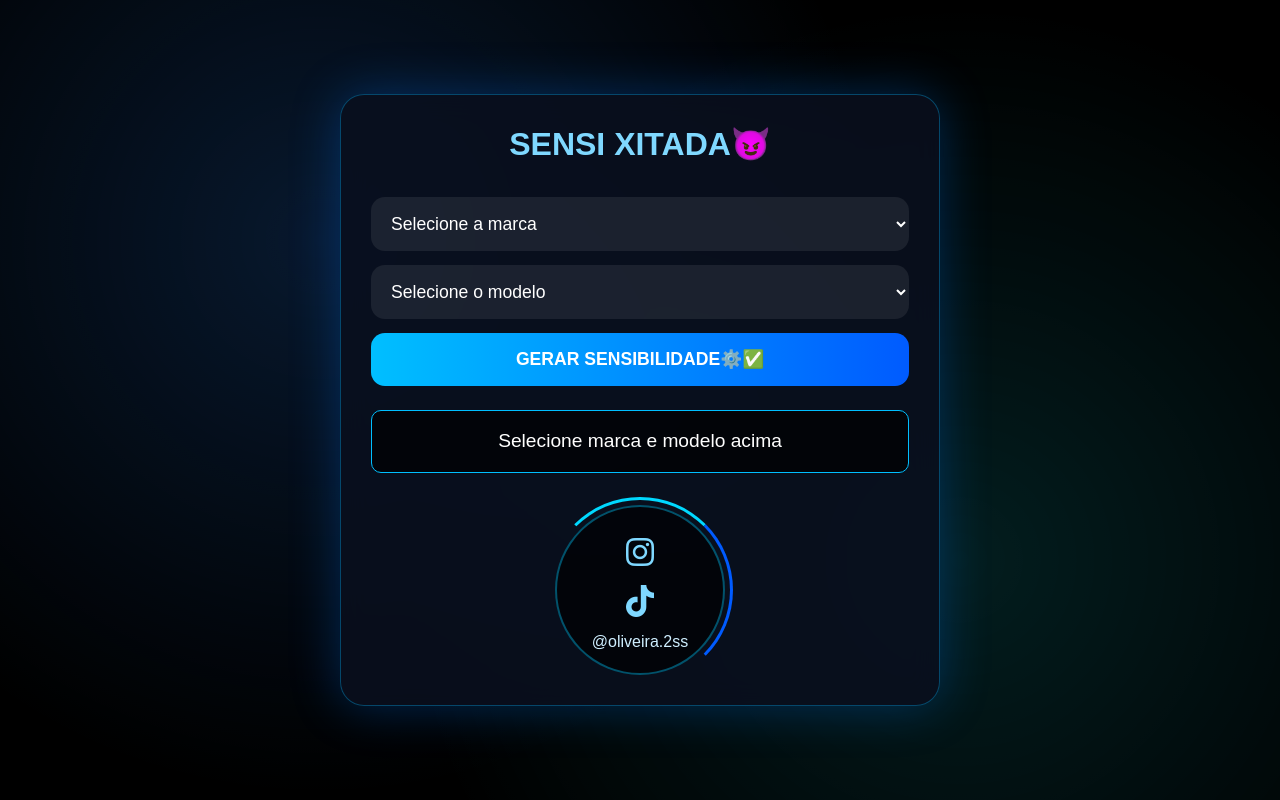
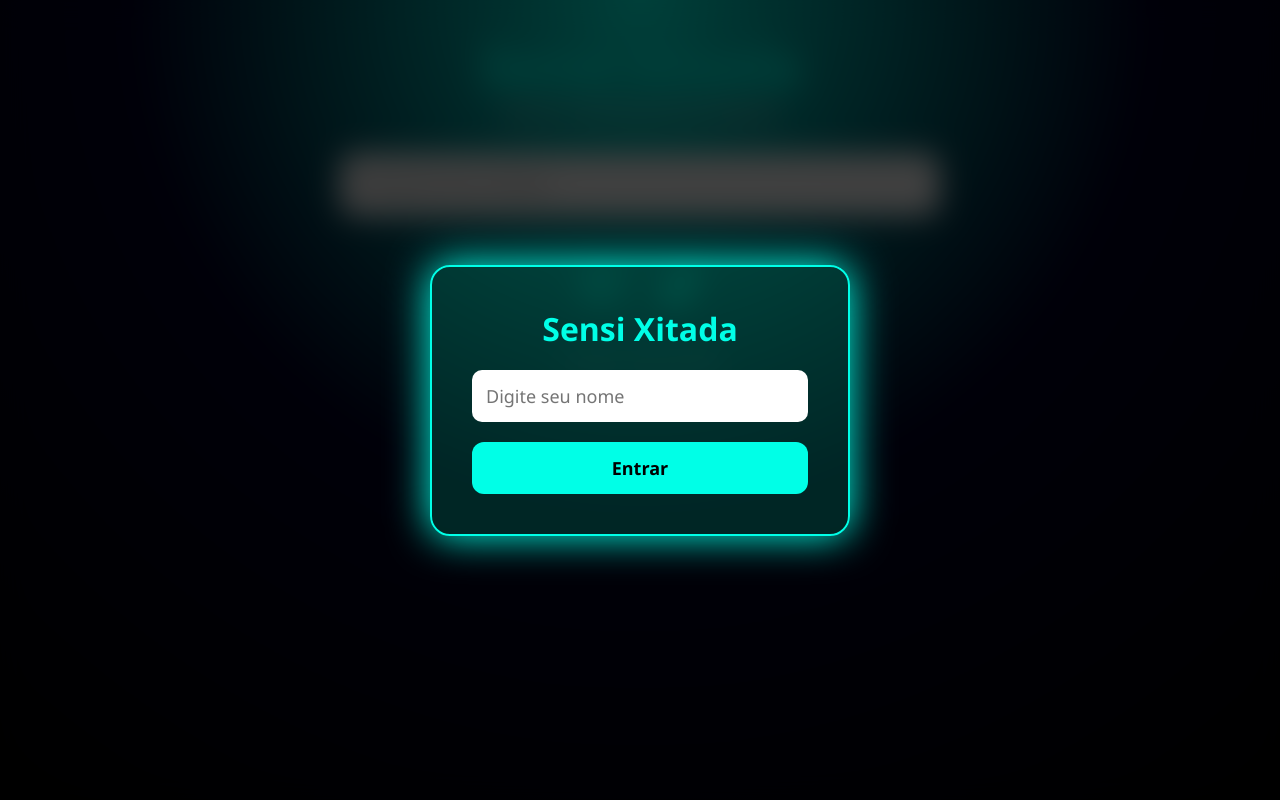
Before and after one commit to Instamod88/Oliveira.sensi, a plain HTML site: page index.html in a window 1280 px wide. Drawn offline with Linux system fonts and the light colour scheme.

Commit message:
Atualizar o index.html

```diff
--- a/index.html
+++ b/index.html
@@ -3,280 +3,250 @@
 <head>
 <meta charset="UTF-8">
 <meta name="viewport" content="width=device-width, initial-scale=1.0">
-<title>SENSI NIVEL XIT👹</title>
+<title>Sensi Xitada</title>
 
-<!-- Font Awesome para ícones -->
-<link rel="stylesheet" href="https://cdnjs.cloudflare.com/ajax/libs/font-awesome/6.5.0/css/all.min.css">
+<!-- Ícones -->
+<link rel="stylesheet" href="https://cdnjs.cloudflare.com/ajax/libs/font-awesome/6.5.1/css/all.min.css">
 
 <style>
-/* ===== GERAL ===== */
+/* ===== RESET ===== */
 * {
-  margin: 0; padding: 0;
+    margin: 0;
+    padding: 0;
     box-sizing: border-box;
-  font-family: Arial, sans-serif;
+    font-family: 'Segoe UI', sans-serif;
 }
+
+/* ===== BODY ===== */
 body {
-  background: #000;
+    background: radial-gradient(circle at top, #00ffe7, #020024, #000);
     color: #fff;
     min-height: 100vh;
+    overflow-x: hidden;
+}
+
+/* ===== ANIMAÇÃO DE ENTRADA ===== */
+@keyframes fadeZoom {
+    from {opacity:0; transform: scale(0.85);}
+    to {opacity:1; transform: scale(1);}
+}
+
+/* ===== LOGIN ===== */
+#login {
+    position: fixed;
+    inset: 0;
+    background: rgba(0,0,0,0.75);
+    backdrop-filter: blur(15px);
     display: flex;
     justify-content: center;
     align-items: center;
-  overflow-x: hidden;
+    z-index: 10;
 }
 
-/* ===== FUNDO ANIMADO ===== */
-.bg {
-  position: fixed; inset: 0;
-  background:
-    radial-gradient(circle at 25% 30%, rgba(0,150,255,0.18), transparent 50%),
-    radial-gradient(circle at 75% 70%, rgba(0,255,255,0.12), transparent 50%);
-  animation: bgMove 12s infinite alternate ease-in-out;
-  z-index: -1;
+.login-box {
+    background: rgba(0,255,200,0.15);
+    border: 2px solid #00ffe7;
+    box-shadow: 0 0 40px #00ffe7;
+    padding: 40px;
+    width: 90%;
+    max-width: 420px;
+    border-radius: 20px;
+    animation: fadeZoom 1s ease;
+    text-align: center;
 }
-@keyframes bgMove {
-  0% { filter: hue-rotate(0deg); }
-  100% { filter: hue-rotate(45deg); }
+
+.login-box h1 {
+    margin-bottom: 20px;
+    color: #00ffe7;
+}
+
+.login-box input {
+    width: 100%;
+    padding: 14px;
+    margin-bottom: 20px;
+    border-radius: 10px;
+    border: none;
+    outline: none;
+    font-size: 18px;
+}
+
+.login-box button {
+    width: 100%;
+    padding: 14px;
+    border-radius: 12px;
+    border: none;
+    background: #00ffe7;
+    color: #000;
+    font-size: 18px;
+    cursor: pointer;
+    font-weight: bold;
 }
 
 /* ===== CONTAINER ===== */
 .container {
-  width: 95%;
-  max-width: 600px;
-  background: rgba(10,15,30,0.88);
-  backdrop-filter: blur(14px);
-  border-radius: 24px;
+    max-width: 1200px;
+    margin: auto;
     padding: 30px;
-  border: 1px solid rgba(0,180,255,0.35);
-  box-shadow: 0 0 50px rgba(0,120,255,0.3);
+    animation: fadeZoom 1.2s ease;
 }
 
-/* ===== TITULO ===== */
-h1 {
+/* ===== HEADER ===== */
+header {
     text-align: center;
-  font-size: 2rem;
-  margin-bottom: 20px;
-  color: #7fd8ff;
+    margin-bottom: 30px;
 }
 
-/* ===== SELECT ===== */
-select, button {
-  width: 100%;
-  padding: 16px;
-  margin-top: 14px;
-  border-radius: 14px;
-  font-size: 1.1rem;
-  border: none;
+header h1 {
+    font-size: 52px;
+    color: #00ffe7;
+    text-shadow: 0 0 20px #00ffe7;
 }
 
-select {
-  background: rgba(255,255,255,0.08);
-  color: #fff;
-}
-button {
-  background: linear-gradient(90deg, #00bfff, #005bff);
-  color: #fff;
-  font-weight: bold;
-  cursor: pointer;
+/* ===== SEARCH ===== */
+.search-box {
+    display: flex;
+    justify-content: center;
+    margin-bottom: 30px;
 }
 
-/* ===== RESULTADO ===== */
-#resultado {
-  margin-top: 24px;
-  font-size: 1.2rem;
-  line-height: 1.7;
-  text-align: center;
-  background: rgba(0,0,0,0.7);
-  border: 1px solid #00bfff;
-  border-radius: 10px;
-  padding: 14px;
+.search-box input {
+    width: 100%;
+    max-width: 600px;
+    padding: 18px;
+    border-radius: 15px;
+    border: none;
+    font-size: 20px;
+    outline: none;
 }
 
-/* ===== CÍRCULO SOCIAL ===== */
-.social-wrapper {
-  margin-top: 32px;
-  display: flex;
-  justify-content: center;
+/* ===== RESULT ===== */
+.result {
+    background: rgba(0,0,0,0.6);
+    border: 2px solid #00ffe7;
+    box-shadow: 0 0 25px #00ffe7;
+    border-radius: 20px;
+    padding: 30px;
+    display: none;
 }
-.social-circle {
-  position: relative;
-  width: 170px;
-  height: 170px;
-  border-radius: 50%;
-  background: rgba(0,0,0,0.65);
-  border: 2px solid rgba(0,200,255,0.4);
-  display: flex;
-  justify-content: center;
-  align-items: center;
-  flex-direction: column;
+
+.result h2 {
+    text-align: center;
+    color: #00ffe7;
+    margin-bottom: 20px;
+    font-size: 32px;
 }
-.social-circle::before {
-  content: "";
-  position: absolute;
-  inset: -10px;
-  border-radius: 50%;
-  border: 3px solid transparent;
-  border-top: 3px solid #00d9ff;
-  border-right: 3px solid #005bff;
-  animation: spin 5s linear infinite;
+
+/* ===== SENSI GRID ===== */
+.sensi-grid {
+    display: grid;
+    grid-template-columns: repeat(auto-fit,minmax(220px,1fr));
+    gap: 20px;
 }
-@keyframes spin {
-  from { transform: rotate(0deg); }
-  to { transform: rotate(360deg); }
+
+.sensi-box {
+    background: rgba(0,255,200,0.15);
+    padding: 20px;
+    border-radius: 15px;
+    text-align: center;
+    font-size: 22px;
 }
-.social-circle a {
-  color: #7fd8ff;
-  font-size: 2rem;
-  margin: 6px;
-  text-decoration: none;
+
+/* ===== SOCIAL ===== */
+.social {
+    margin-top: 40px;
+    text-align: center;
 }
-.social-circle span {
-  font-size: 1rem;
-  margin-top: 6px;
-  color: #cfefff;
+
+.social a {
+    color: #00ffe7;
+    font-size: 42px;
+    margin: 0 20px;
+    transition: 0.3s;
+}
+
+.social a:hover {
+    text-shadow: 0 0 20px #00ffe7;
+}
+
+/* ===== FOOTER ===== */
+footer {
+    margin-top: 40px;
+    text-align: center;
+    opacity: 0.7;
 }
 </style>
 </head>
 
 <body>
 
-<div class="bg"></div>
-
-<div class="container">
-  <h1>SENSI XITADA😈</h1>
-
-  <select id="brand">
-    <option value="">Selecione a marca</option>
-  </select>
-
-  <select id="model">
-    <option value="">Selecione o modelo</option>
-  </select>
-
-  <button onclick="gerar()">GERAR SENSIBILIDADE⚙️✅</button>
-
-  <div id="resultado">Selecione marca e modelo acima</div>
-
-  <div class="social-wrapper">
-    <div class="social-circle">
-      <a href="https://www.instagram.com/_oliveira.2ss?igsh=MXIxaHRybzFmbDV2Nw%3D%3D&utm_source=qr" target="_blank">
-        <i class="fab fa-instagram"></i>
-      </a>
-      <a href="https://www.tiktok.com/@oliveira.2ss?_r=1&_t=ZS-9365HT9XmyN" target="_blank">
-        <i class="fab fa-tiktok"></i>
-      </a>
-      <span>@oliveira.2ss</span>
-    </div>
+<!-- LOGIN -->
+<div id="login">
+    <div class="login-box">
+        <h1>Sensi Xitada</h1>
+        <input type="text" placeholder="Digite seu nome">
+        <button onclick="entrar()">Entrar</button>
     </div>
 </div>
 
+<!-- SITE -->
+<div class="container">
+
+<header>
+    <h1>Sensi Xitada</h1>
+    <p>Gerador Profissional de Sensibilidade</p>
+</header>
+
+<div class="search-box">
+    <input type="text" id="search" placeholder="Pesquise seu celular..." oninput="gerar()">
+</div>
+
+<div class="result" id="result">
+    <h2 id="phoneName"></h2>
+
+    <div class="sensi-grid">
+        <div class="sensi-box">Geral<br><strong id="geral"></strong></div>
+        <div class="sensi-box">Vermelho<br><strong id="vermelho"></strong></div>
+        <div class="sensi-box">2X<br><strong id="x2"></strong></div>
+        <div class="sensi-box">4X<br><strong id="x4"></strong></div>
+    </div>
+</div>
+
+<div class="social">
+    <a href="https://www.instagram.com/_oliveira.2ss" target="_blank"><i class="fab fa-instagram"></i></a>
+    <a href="https://www.tiktok.com/@oliveira.2ss" target="_blank"><i class="fab fa-tiktok"></i></a>
+</div>
+
+<footer>
+    © 2026 • Sensi Xitada
+</footer>
+
+</div>
+
 <script>
-// =================================================================
-// 📱 BASE EXTREMAMENTE AMPLIADA DE DISPOSITIVOS (ANDROID + IPHONE)
-// =================================================================
-
-const celulares = {
-
-  Apple: [
-    "iPhone 6","iPhone 6s","iPhone 7","iPhone 8","iPhone X","iPhone XR","iPhone XS","iPhone XS Max",
-    "iPhone 11","iPhone 11 Pro","iPhone 11 Pro Max",
-    "iPhone 12","iPhone 12 Mini","iPhone 12 Pro","iPhone 12 Pro Max",
-    "iPhone 13","iPhone 13 Mini","iPhone 13 Pro","iPhone 13 Pro Max",
-    "iPhone 14","iPhone 14 Plus","iPhone 14 Pro","iPhone 14 Pro Max",
-    "iPhone 15","iPhone 15 Plus","iPhone 15 Pro","iPhone 15 Pro Max",
-    "iPhone 16","iPhone 16 Plus","iPhone 16 Pro","iPhone 16 Pro Max"
-  ],
-
-  Samsung: [
-    "Galaxy A01","Galaxy A02","Galaxy A03","Galaxy A04","Galaxy A05","Galaxy A06","Galaxy A07",
-    "Galaxy A10","Galaxy A11","Galaxy A12","Galaxy A13","Galaxy A14","Galaxy A15",
-    "Galaxy A20","Galaxy A21","Galaxy A22","Galaxy A23","Galaxy A24","Galaxy A25",
-    "Galaxy A30","Galaxy A31","Galaxy A32","Galaxy A33","Galaxy A34","Galaxy A35",
-    "Galaxy A40","Galaxy A41","Galaxy A42","Galaxy A42 5G",
-    "Galaxy A50","Galaxy A51","Galaxy A52","Galaxy A53","Galaxy A54","Galaxy A55",
-    "Galaxy M01","Galaxy M02","Galaxy M03","Galaxy M12","Galaxy M13","Galaxy M14",
-    "Galaxy M21","Galaxy M22","Galaxy M23","Galaxy M31","Galaxy M32","Galaxy M33","Galaxy M34","Galaxy M53","Galaxy M54",
-    "Galaxy F02","Galaxy F12","Galaxy F13","Galaxy F22","Galaxy F23","Galaxy F42",
-    "Galaxy S8","Galaxy S9","Galaxy S10",
-    "Galaxy S20","Galaxy S21","Galaxy S22","Galaxy S23","Galaxy S24",
-    "Galaxy S20 Ultra","Galaxy S21 Ultra","Galaxy S22 Ultra","Galaxy S23 Ultra","Galaxy S24 Ultra",
-    "Galaxy Z Flip3","Galaxy Z Flip4","Galaxy Z Flip5",
-    "Galaxy Z Fold3","Galaxy Z Fold4","Galaxy Z Fold5"
-  ],
-
-  Xiaomi: [
-    "Xiaomi Mi 8","Xiaomi Mi 9","Xiaomi Mi 9T","Xiaomi Mi 10","Xiaomi Mi 10T","Xiaomi Mi 11",
-    "Xiaomi 12","Xiaomi 12 Pro","Xiaomi 12T","Xiaomi 12T Pro","Xiaomi 13","Xiaomi 13 Pro",
-    "Xiaomi 14","Xiaomi 14 Pro","Xiaomi 14 Ultra","Xiaomi 15","Xiaomi 15 Pro","Xiaomi 15 Ultra",
-    "Redmi 7","Redmi 8","Redmi 9","Redmi 10","Redmi 11","Redmi 12","Redmi 13",
-    "Redmi Note 8","Redmi Note 9","Redmi Note 10","Redmi Note 10S","Redmi Note 11",
-    "Redmi Note 12","Redmi Note 12 Pro","Redmi Note 13","Redmi Note 13 Pro",
-    "Poco X3","Poco X3 Pro","Poco X4","Poco X4 Pro","Poco X5","Poco X5 Pro",
-    "Poco F3","Poco F4","Poco F5","Poco F5 Pro"
-  ],
-
-  Motorola: [
-    "Moto E6","Moto E7","Moto E13","Moto E22","Moto E32",
-    "Moto G7","Moto G8","Moto G9","Moto G10","Moto G20","Moto G30","Moto G40",
-    "Moto G50","Moto G60","Moto G71","Moto G73","Moto G84",
-    "Motorola Edge","Motorola Edge 20","Motorola Edge 30","Motorola Edge 40","Motorola Edge 50"
-  ],
-
-  LG: [
-    "LG K8","LG K10","LG K11","LG K12","LG K22",
-    "LG G6","LG G7","LG G8","LG V30","LG V40","LG V50"
-  ]
-};
-
-// =================================================================
-// 📌 POPULAR SELECTS
-// =================================================================
-const brandEl = document.getElementById("brand");
-const modelEl = document.getElementById("model");
-const resultadoEl = document.getElementById("resultado");
-
-Object.keys(celulares).forEach(b => {
-  brandEl.innerHTML += `<option value="${b}">${b}</option>`;
-});
-
-brandEl.onchange = () => {
-  modelEl.innerHTML = `<option value="">Selecione o modelo</option>`;
-  celulares[brandEl.value].forEach(m => {
-    modelEl.innerHTML += `<option value="${m}">${m}</option>`;
-  });
-};
-
-// =================================================================
-// 📌 GERAR FUNÇÃO
-// =================================================================
-function hash(str) {
-  let h = 0;
-  for (let i = 0; i < str.length; i++) {
-    h = (h << 5) - h + str.charCodeAt(i);
-    h |= 0;
-  }
-  return Math.abs(h);
+function entrar(){
+    document.getElementById("login").style.display="none";
 }
 
-function gerar() {
-  if (!brandEl.value || !modelEl.value) {
-    resultadoEl.innerHTML = "⚠️ Selecione marca e modelo";
+function random(min,max){
+    return Math.floor(Math.random()*(max-min+1))+min;
+}
+
+function gerar(){
+    let search = document.getElementById("search").value;
+    if(search.length < 2){
+        document.getElementById("result").style.display="none";
         return;
     }
 
-  const base = 160 + (hash(modelEl.value) % 25);
-  const dpi = brandEl.value === "Apple" ? null : 400 + (hash(modelEl.value) % 80);
+    document.getElementById("result").style.display="block";
+    document.getElementById("phoneName").innerText = search;
 
-  resultadoEl.innerHTML = `
-    🎯 <b>${modelEl.value}</b><br><br>
-    Geral: ${base}<br>
-    Red Dot: ${base - 8}<br>
-    2x: ${base - 20}<br>
-    4x: ${base - 35}<br>
-    AWM: ${base - 55}<br><br>
-    ${dpi ? `📐 DPI: ${dpi}` : "🍎 iPhone não usa DPI"}
-  `;
+    document.getElementById("geral").innerText = random(170,190);
+    document.getElementById("vermelho").innerText = random(150,180);
+    document.getElementById("x2").innerText = random(170,190);
+    document.getElementById("x4").innerText = random(170,190);
 }
 </script>
+
 </body>
 </html>
```
Lines whose indentation alone changed are shown as unchanged.
